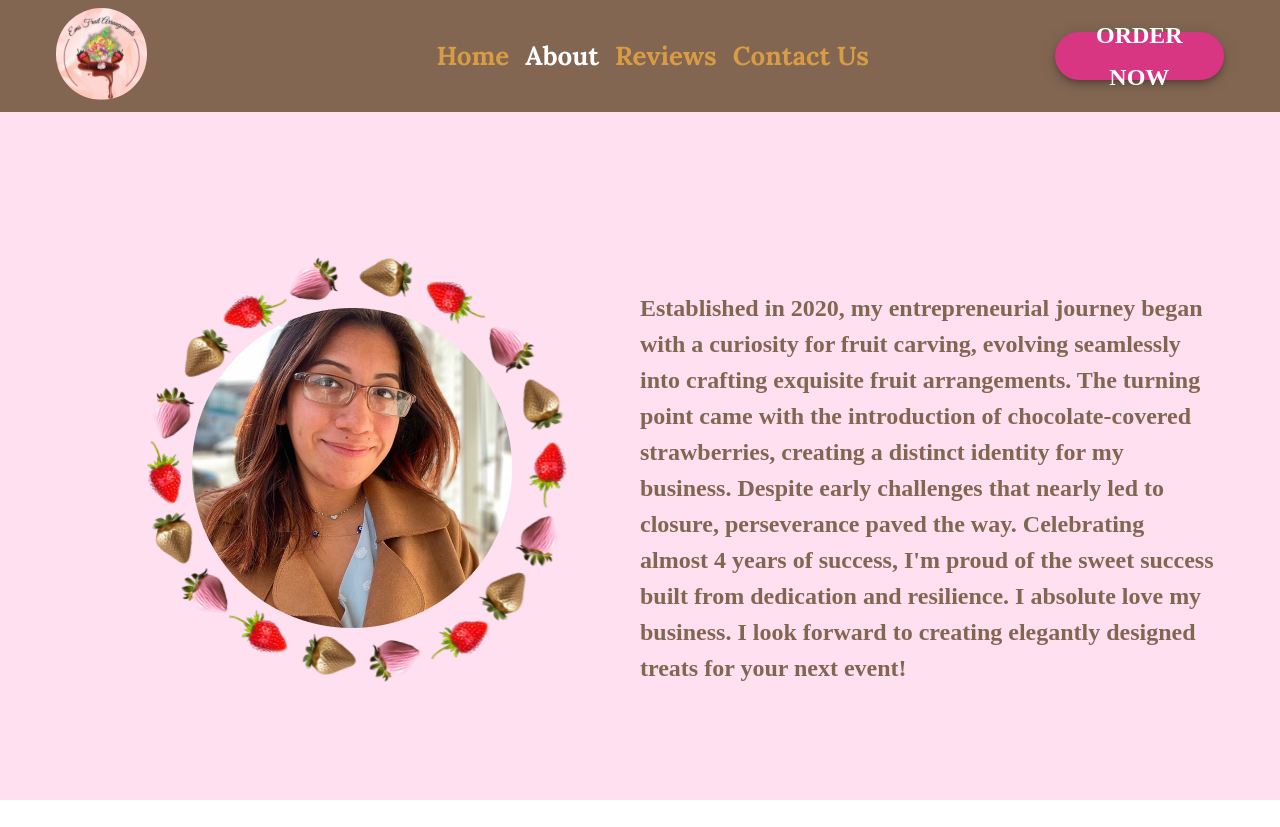
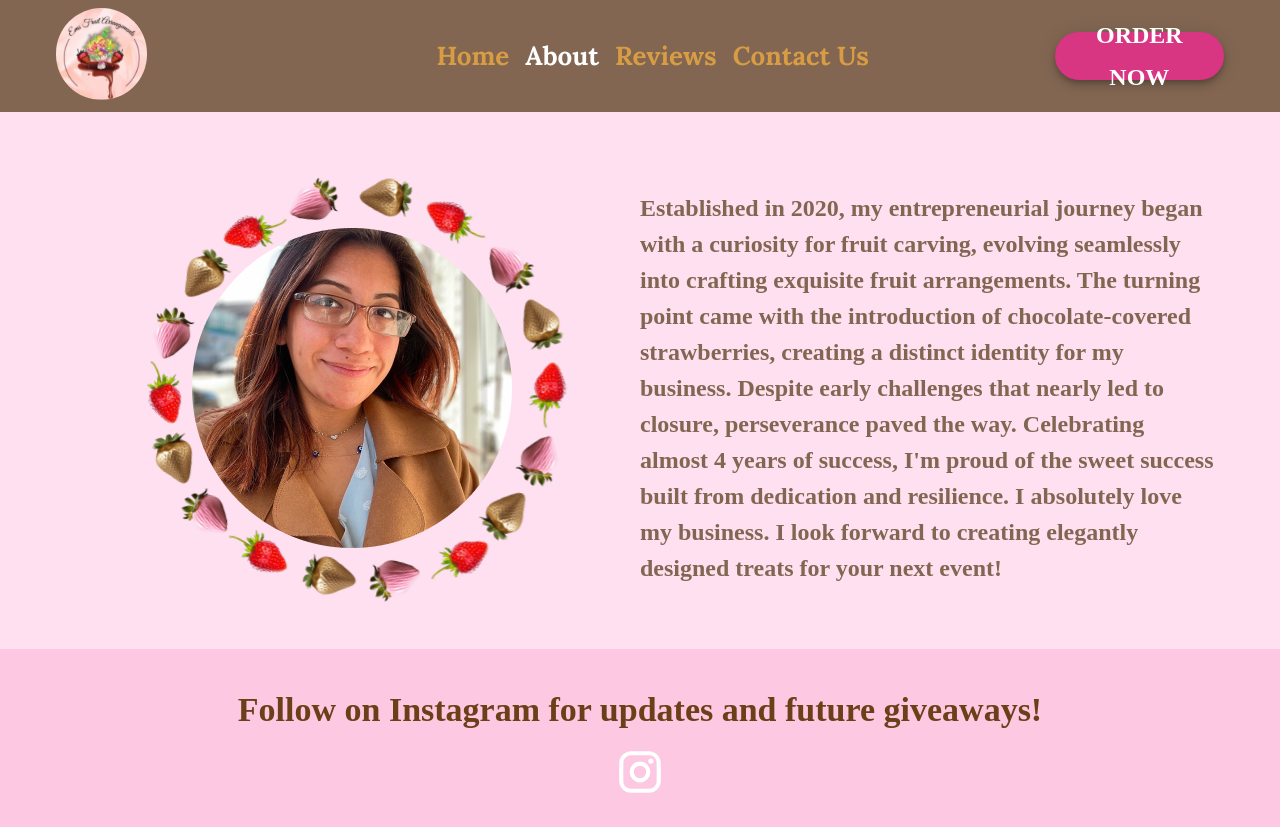
Before and after one commit to AlfredoMora06/ems_fruit_arrangements, a React (Create React App) app: page /0/about in a window 1280 px wide. Before the commit the page ends 800 px from the top, so only its background shows below. Built offline with nearby package versions, Linux system fonts and the light colour scheme; a web font is replaced by a local one.

Commit message:
adding footer (#13)
Co-authored-by: Alfredo Morales <alfredomorales@Alfredos-MacBook-Pro.local>

```diff
--- /dev/null
+++ b/src/components/Footer.tsx
@@ -0,0 +1,39 @@
+import Box from "@mui/material/Box"
+import { Container, Typography } from "@mui/material"
+import Grid from "@mui/material/Grid"
+import InstagramIcon from '@mui/icons-material/Instagram'
+
+
+export default function Footer(): JSX.Element {
+
+  return (
+    <>
+      <div style={{backgroundColor: "#FDC8E1", paddingBottom: 30 }}>
+        <Container>
+          <Box sx={{ flexGrow: 1 }}>
+            <Grid container spacing={2} sx={{ paddingTop: 2 }}>
+              <Grid item container xs={12} justifyContent={"center"}>
+                <Grid item xs={12} paddingTop={1}>
+                  <Typography variant="h4" align="center" fontWeight={700} sx={{color: "#6B3F18"}}>
+                    Follow on Instagram for updates and future giveaways!
+                  </Typography>
+                </Grid>
+                <Grid item xs={12} container justifyContent={"center"} paddingTop={2}>
+                  <InstagramIcon
+                    onClick={() =>
+                      window.open(
+                        "https://www.instagram.com/emsfruitarrangements",
+                        "_blank"
+                      )
+                    }
+                    sx={{ fontSize: 50, color: 'white', cursor: "pointer", "&:hover": {color: '#D83583'} }}
+                  />
+                </Grid>
+              </Grid>
+            </Grid>
+          </Box>
+        </Container>
+      </div>
+    </>
+  )
+}
--- a/src/views/About.tsx
+++ b/src/views/About.tsx
@@ -9,6 +9,7 @@ import SpinBerries from "../assets/SpinBerries.png"
 //@ts-ignore
 import Ellipse from "../assets/Ellipse.png"
 import '../App.css'
+import Footer from "../components/Footer"
 
 
 const useStyles = makeStyles<Theme>(() => ({
@@ -35,14 +36,14 @@ export default function About():JSX.Element {
       <div
         style={{
           background: `#FFE0F1`,
-          minHeight: "100vh",
+          minHeight: "80vh",
           paddingBottom: isMobile ? 50 : 0,
         }}
       >
         <Navbar />
         <Container>
-          <Grid container pt={isMobile ? 0 : 10} className="fade-in-bottom">
-            <Grid item xs={12} md={6} pb={isMobile ? 0 : 5}>
+          <Grid container className="fade-in-bottom">
+            <Grid item xs={12} md={6}>
               <div
                 style={{
                   backgroundImage: `url(${Ellipse})`,
@@ -57,12 +58,13 @@ export default function About():JSX.Element {
             </Grid>
             <Grid item xs={11.5} md={6} container alignContent={"center"} justifyContent={"center"}>
               <Typography fontSize={24} fontWeight={700} sx={{color: "#826652"}} align={isMobile ? 'justify' : 'left'}>
-                Established in 2020, my entrepreneurial journey began with a curiosity for fruit carving, evolving seamlessly into crafting exquisite fruit arrangements. The turning point came with the introduction of chocolate-covered strawberries, creating a distinct identity for my business. Despite early challenges that nearly led to closure, perseverance paved the way. Celebrating almost 4 years of success, I'm proud of the sweet success built from dedication and resilience. I absolute love my business. I look forward to creating elegantly designed treats for your next event!
+                Established in 2020, my entrepreneurial journey began with a curiosity for fruit carving, evolving seamlessly into crafting exquisite fruit arrangements. The turning point came with the introduction of chocolate-covered strawberries, creating a distinct identity for my business. Despite early challenges that nearly led to closure, perseverance paved the way. Celebrating almost 4 years of success, I'm proud of the sweet success built from dedication and resilience. I absolutely love my business. I look forward to creating elegantly designed treats for your next event!
               </Typography>
             </Grid>
           </Grid>
         </Container>
       </div>
+      <Footer />
     </>
   )
 }
--- a/src/views/Contact.tsx
+++ b/src/views/Contact.tsx
@@ -5,6 +5,7 @@ import Navbar from "../components/Navbar"
 //@ts-ignore
 import Map from "../assets/Map.png"
 import ContactUsForm from "../components/forms/ContactUsForm"
+import Footer from "../components/Footer"
 
 
 export default function Contact():JSX.Element {
@@ -33,13 +34,14 @@ export default function Contact():JSX.Element {
       <div
         style={{
           background: `#FFE0F1`,
-          paddingBottom: 20
+          paddingBottom: 50
         }}
       >
         <Navbar />
         <img width="100%" src={Map} alt="Map" style={{maxHeight: '13vh', objectFit: 'cover'}}/>
         <ContactUsForm sendEmail={sendEmail}/>
       </div>
+      <Footer />
     </>
   )
 }
--- a/src/views/Home.tsx
+++ b/src/views/Home.tsx
@@ -5,6 +5,7 @@ import useMediaQuery from "@mui/material/useMediaQuery"
 import Navbar from "../components/Navbar"
 //@ts-ignore
 import Berries from "../assets/Berries.png"
+import Footer from "../components/Footer"
 
 export default function Home():JSX.Element {
   const theme = useTheme()
@@ -60,6 +61,7 @@ export default function Home():JSX.Element {
 
         </div>
       </div>
+      <Footer />
     </>
   )
 }
--- a/src/views/Reviews.tsx
+++ b/src/views/Reviews.tsx
@@ -3,6 +3,7 @@ import { Container, Grid } from "@mui/material"
 import Navbar from "../components/Navbar"
 import ReviewCard from "../components/ReviewCard"
 import '../App.css'
+import Footer from "../components/Footer"
 
 
 const reviews: string[] = [
@@ -20,7 +21,7 @@ export default function Reviews():JSX.Element {
       <div
         style={{
           background: `#FFE0F1`,
-          paddingBottom: 20,
+          paddingBottom: 50,
           minHeight: '100vh'
         }}
       >
@@ -36,6 +37,7 @@ export default function Reviews():JSX.Element {
           </Grid>
         </Container>
       </div>
+      <Footer />
     </>
   )
 }
```
